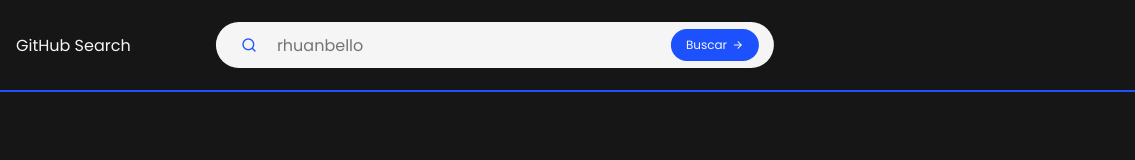
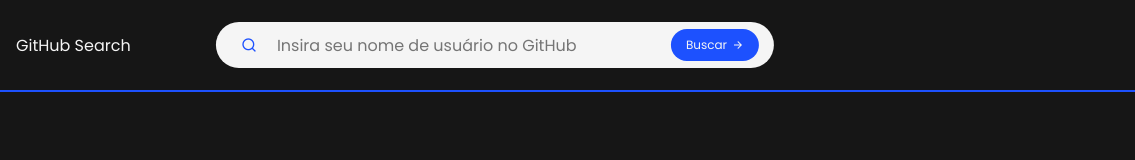
Before and after one commit to rhuanbello/github-search, a plain HTML site: page index.html in a window 1280 px wide. Shown: the full height of the page, 145-1280 px from the left. Drawn offline with nearby package versions, Linux system fonts and the light colour scheme; no server answers.

Commit message:
fix: Placeholder | Username Default

```diff
--- a/index.html
+++ b/index.html
@@ -19,7 +19,7 @@
     </div>
     <div class="search-container">
       <i class="ri-search-line"></i>
-      <input type="text" id="search" placeholder="rhuanbello">
+      <input type="text" id="search" placeholder="Insira seu nome de usuário no GitHub">
       <button>
         Buscar
         <i class="ri-arrow-right-line"></i>
--- a/index.js
+++ b/index.js
@@ -161,5 +161,7 @@ const resetContainers = () => {
   profileContainer.innerHTML = '';
 }
 
+getUserData('rhuanbello')
+
 searchButton.addEventListener('click', () => validateInput(searchInput.value));
 window.addEventListener('keypress', e => e.code === 'Enter' && validateInput(searchInput.value))
```
